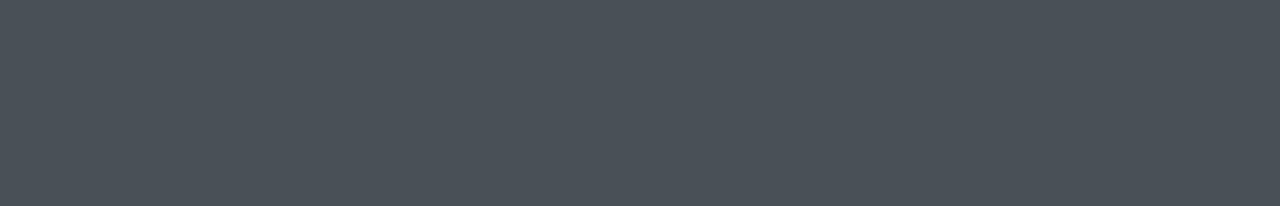
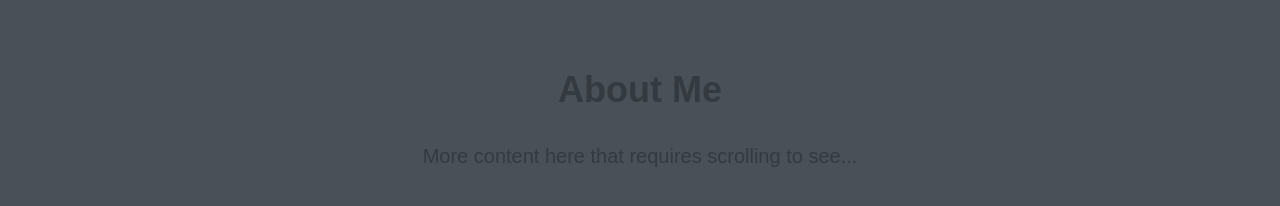
Before and after one commit to DereC4/derek-chen-website, a Next.js app: page / in a window 1280 px wide. Shown: the part 1080-1286 px from the top of the page. Before the commit the page ends 800 px from the top, so only its background shows below. Built offline with nearby package versions, Linux system fonts and the light colour scheme.

Commit message:
feat: more content next page

```diff
--- a/src/app/page.tsx
+++ b/src/app/page.tsx
@@ -9,7 +9,7 @@ export default function Home() {
         <>
             <Navbar></Navbar>
             {/* First part */}
-            <div className='min-h-screen flex flex-col justify-center items-center px-4 bg-background'>
+            <div className='h-screen flex flex-col justify-center items-center px-4 bg-background'>
                 <div className='max-w-[1600px] mx-auto text-center'>
                     {/* Name with Typing Effect */}
                     <div className='mb-8'>
@@ -47,6 +47,15 @@ export default function Home() {
                     </div>
                 </div>
             </div>
+
+            <div className='h-screen bg-secondary flex items-center justify-center'>
+                <div className='max-w-[1600px] mx-auto px-4 text-center'>
+                    <h2 className='text-4xl font-bold text-foreground mb-8'>About Me</h2>
+                    <p className='text-xl text-muted-foreground'>
+                        More content here that requires scrolling to see...
+                    </p>
+                </div>
+            </div>
         </>
     );
 }
```
